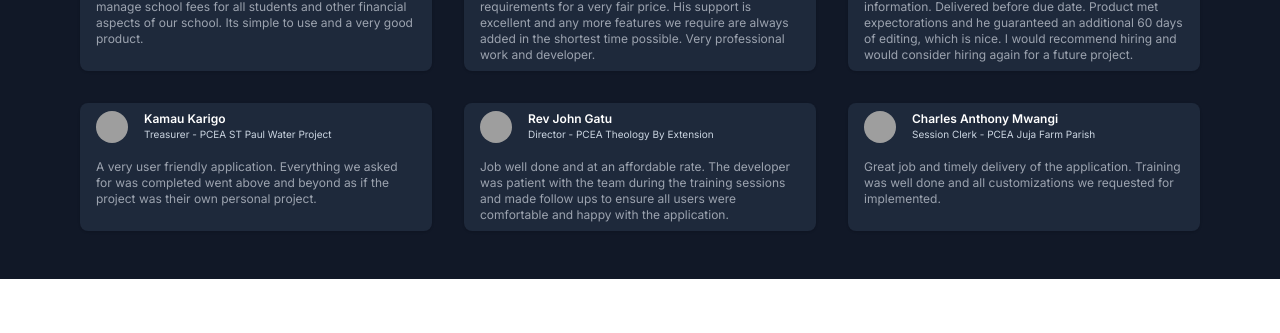
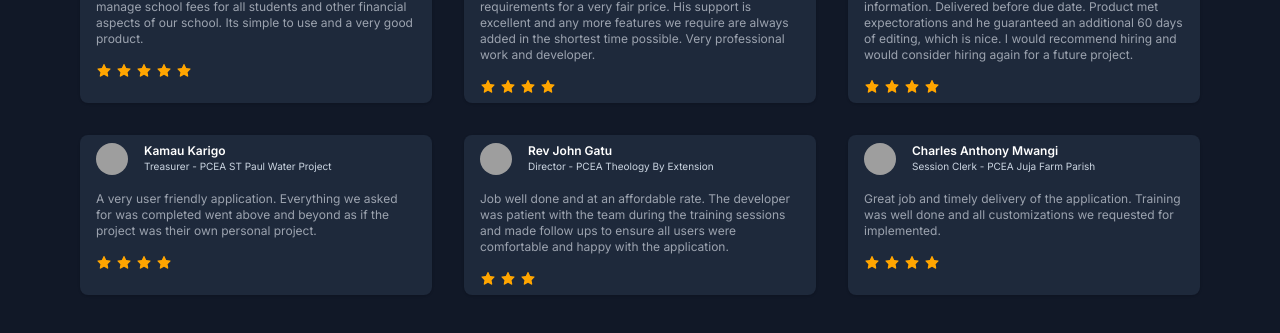
Before and after one commit to nckmackenzie/portfolio, a React (Vite) app: page / in a window 1280 px wide. Shown: the part 3213-3546 px from the top of the page. Before the commit the page ends 3492 px from the top, so only its background shows below. Built offline with nearby package versions, Linux system fonts and the light colour scheme; grey boxes are pictures that could not be loaded.

Commit message:
add rating

```diff
--- a/src/components/home/testimonials/Testimonial.jsx
+++ b/src/components/home/testimonials/Testimonial.jsx
@@ -1,7 +1,7 @@
 import { useTheme } from '../../../context/ThemeProvider';
-import { Card } from '../../ui';
+import { Card, Rating } from '../../ui';
 
-function Testimonial({ name, review, position, avatar }) {
+function Testimonial({ name, review, position, avatar, rating }) {
   const { isDarkMode, paragraphText } = useTheme();
   return (
     <Card
@@ -34,6 +34,7 @@ function Testimonial({ name, review, position, avatar }) {
           </div>
         </div>
         <p className={`text-xs ${paragraphText}`}>{review}</p>
+        <Rating rating={rating} />
       </div>
     </Card>
   );
```
